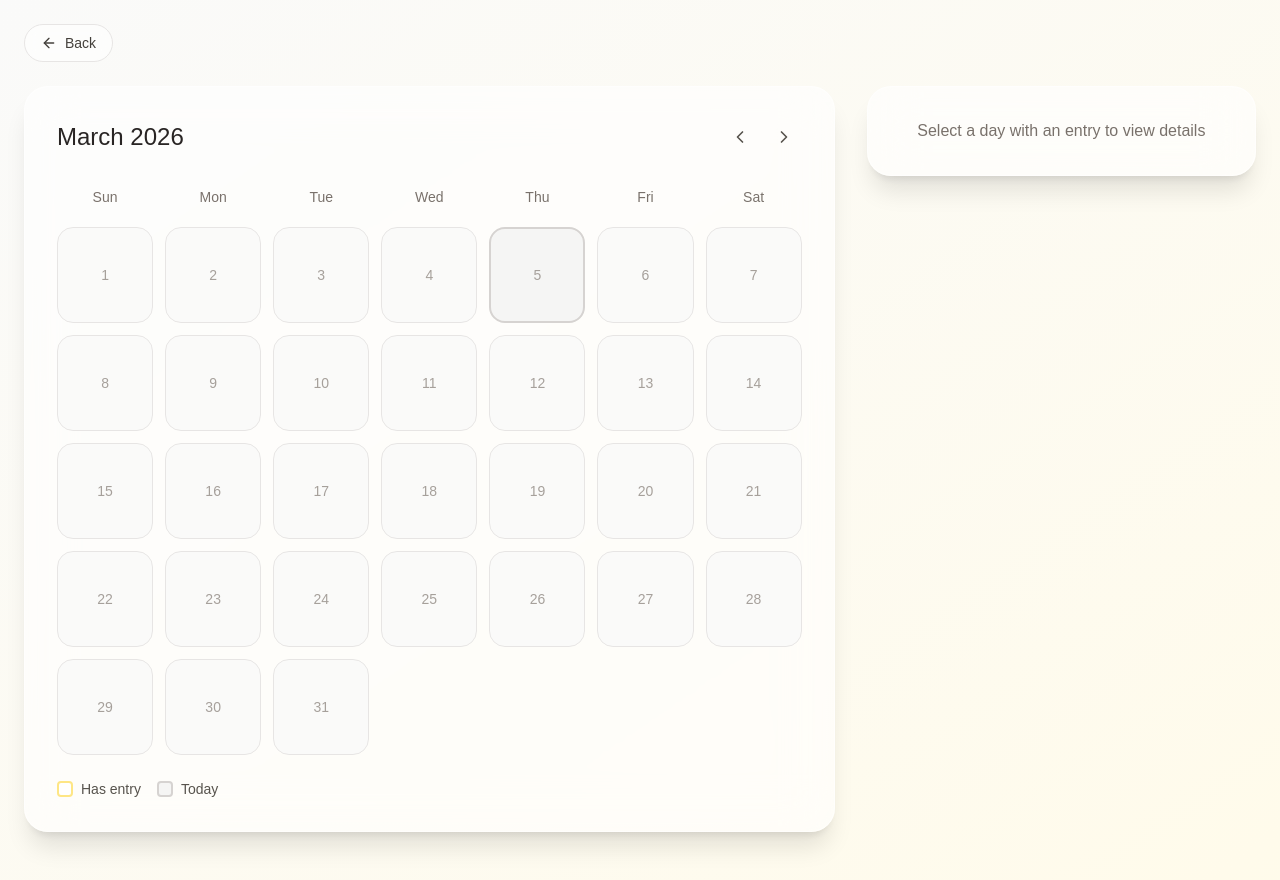
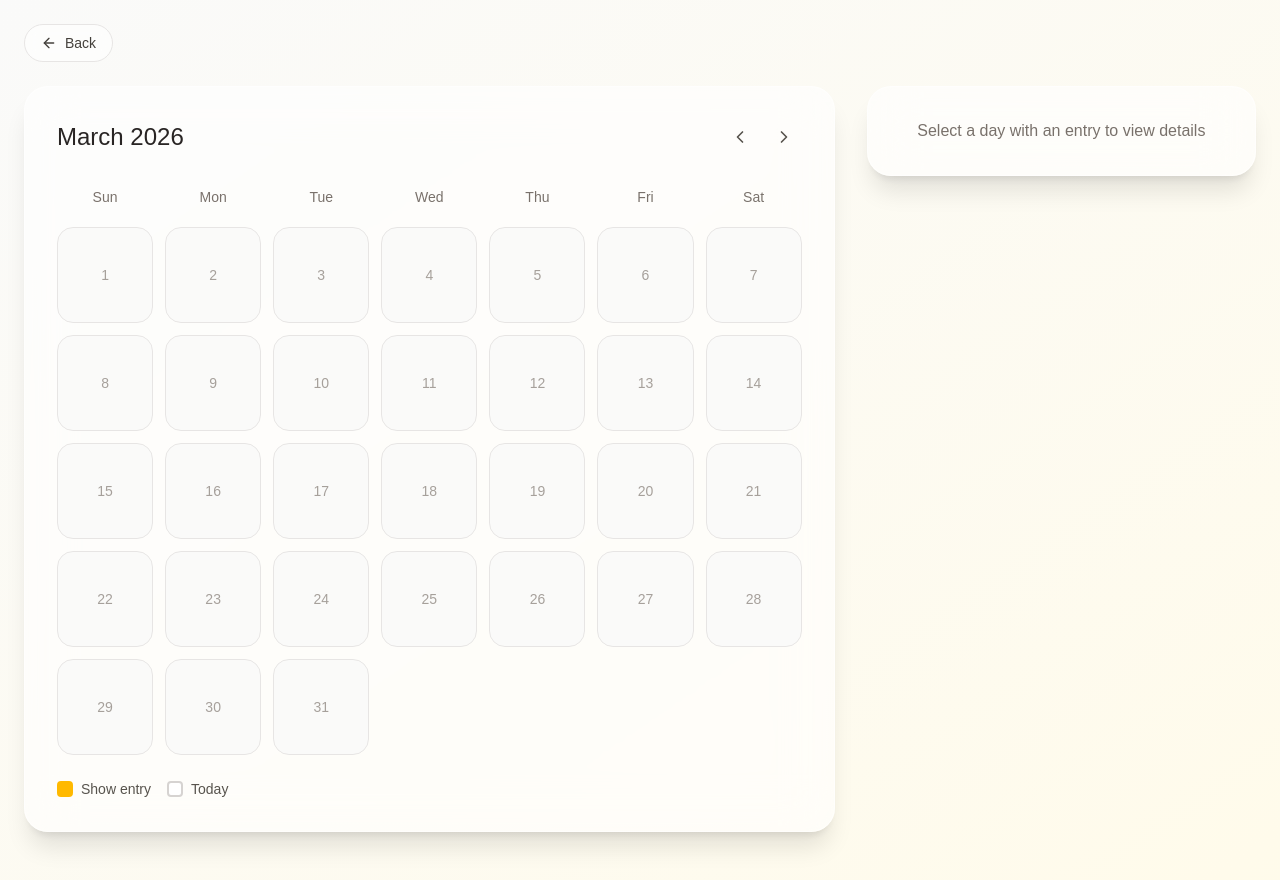
Before and after one commit to vishakhanm/AI_Journal, a Next.js app: page / in a window 1280 px wide. Both pictures are taken after a click on the button "Timeline". Built offline with nearby package versions, Linux system fonts and the light colour scheme.

Commit message:
timeline: show entries and today functionality

```diff
--- a/components/Timeline.tsx
+++ b/components/Timeline.tsx
@@ -38,12 +38,15 @@ function MiniVisual({ entry }: { entry: JournalEntryData }) {
         ctx.globalAlpha = 1;
     }, [entry.visual]);
 
-    return <canvas ref={canvasRef} className="w-full h-full" />;
+    return <canvas ref={canvasRef} className="w-full h-full rounded-2xl" />;
 }
 
 export default function Timeline({ entries, onBack, onSelectEntry }: TimelineProps) {
     const [currentMonth, setCurrentMonth] = useState(new Date());
     const [selectedEntry, setSelectedEntry] = useState<JournalEntryData | null>(null);
+
+    const [showEntries, setShowEntries] = useState(true);
+    const [highlightToday, setHighlightToday] = useState(false);
 
     const getDaysInMonth = (date: Date) => {
         const year = date.getFullYear();
@@ -74,6 +77,21 @@ export default function Timeline({ entries, onBack, onSelectEntry }: TimelinePro
         setCurrentMonth(new Date(currentMonth.getFullYear(), currentMonth.getMonth() + 1));
     };
 
+
+    const todayDate = new Date();
+    const todayEntry = entries.find(
+        entry => entry.date.toDateString() === todayDate.toDateString()
+    );
+    const displayDate = highlightToday ? todayDate : currentMonth;
+
+    useEffect(() => {
+        if (highlightToday) {
+            setSelectedEntry(todayEntry ?? null);
+        } else {
+            setSelectedEntry(null);
+        }
+    }, [highlightToday, todayEntry]);
+
     return (
         <div className="min-h-screen bg-gradient-to-br from-stone-50 to-amber-50">
             <header className="px-6 py-6">
@@ -92,6 +110,31 @@ export default function Timeline({ entries, onBack, onSelectEntry }: TimelinePro
                         <div className="bg-white/60 backdrop-blur-xl rounded-3xl shadow-xl border border-white/50 p-8">
                             <div className="flex justify-between items-center mb-8">
                                 <h2 className="text-2xl font-light text-stone-800">
+                                    {displayDate.toLocaleDateString("en-US", {
+                                        month: "long",
+                                        year: "numeric",
+                                    })}
+                                </h2>
+
+                                {!highlightToday && (
+                                    <div className="flex gap-2">
+                                        <button
+                                            onClick={previousMonth}
+                                            className="p-2 rounded-full hover:bg-stone-100 transition-colors"
+                                        >
+                                            <ChevronLeft className="w-5 h-5 text-stone-600" />
+                                        </button>
+                                        <button
+                                            onClick={nextMonth}
+                                            className="p-2 rounded-full hover:bg-stone-100 transition-colors"
+                                        >
+                                            <ChevronRight className="w-5 h-5 text-stone-600" />
+                                        </button>
+                                    </div>
+                                )}
+                            </div>
+                            {/* <div className="flex justify-between items-center mb-8">
+                                <h2 className="text-2xl font-light text-stone-800">
                                     {currentMonth.toLocaleDateString('en-US', { month: 'long', year: 'numeric' })}
                                 </h2>
                                 <div className="flex gap-2">
@@ -108,8 +151,30 @@ export default function Timeline({ entries, onBack, onSelectEntry }: TimelinePro
                                         <ChevronRight className="w-5 h-5 text-stone-600" />
                                     </button>
                                 </div>
+                            </div> */}
+
+                            {highlightToday ? (
+                                /* ---------------- TODAY MODE ---------------- */
+                                <div className="flex justify-center py-20">
+                                    <button
+                                        // onClick={() => setSelectedEntry(todayEntry ? todayEntry : null)}
+                                        className={`w-40 h-40 rounded-full flex items-center justify-center transition-all duration-300
+        ${todayEntry
+                                                ? "bg-white border-4 border-amber-300 hover:scale-110 shadow-lg"
+                                                : "bg-stone-100 border-2 border-stone-300"}
+      `}
+                                    >
+                                        <div className="text-center">
+                                            <div className="text-sm text-stone-500">Today</div>
+                                            <div className="text-3xl font-light text-stone-800">
+                                                {todayDate.getDate()}
                                             </div>
-
+                                        </div>
+                                    </button>
+                                </div>
+                            ) : (
+                                /* ---------------- CALENDAR MODE ---------------- */
+                                <>
                                     <div className="grid grid-cols-7 gap-3">
                                         {['Sun', 'Mon', 'Tue', 'Wed', 'Thu', 'Fri', 'Sat'].map(day => (
                                             <div key={day} className="text-center text-sm font-medium text-stone-500 pb-2">
@@ -124,17 +189,14 @@ export default function Timeline({ entries, onBack, onSelectEntry }: TimelinePro
                                         {[...Array(daysInMonth)].map((_, i) => {
                                             const day = i + 1;
                                             const entry = getEntryForDate(day);
-                                    const isToday = new Date().toDateString() === new Date(currentMonth.getFullYear(), currentMonth.getMonth(), day).toDateString();
 
                                             return (
                                                 <button
                                                     key={day}
-                                            onClick={() => entry && setSelectedEntry(entry)}
-                                            className={`aspect-square rounded-2xl transition-all duration-300 ${entry
-                                                ? 'bg-white border-2 border-amber-200 hover:border-amber-400 hover:scale-105 cursor-pointer overflow-hidden'
-                                                : isToday
-                                                    ? 'bg-stone-100 border-2 border-stone-300'
-                                                    : 'bg-stone-50 border border-stone-200'
+                                                    onClick={() => showEntries && setSelectedEntry(entry ?? null)}
+                                                    className={`aspect-square rounded-2xl transition-all duration-300 ${showEntries && entry
+                                                        ? "bg-white border-2 border-amber-200 hover:border-amber-400 hover:scale-105 cursor-pointer overflow-hidden"
+                                                        : "bg-stone-50 border border-stone-200"
                                                         }`}
                                                 >
                                                     {entry ? (
@@ -151,19 +213,48 @@ export default function Timeline({ entries, onBack, onSelectEntry }: TimelinePro
                                             );
                                         })}
                                     </div>
+                                </>
+                            )}
 
                             <div className="mt-6 flex items-center gap-4 text-sm">
-                                <div className="flex items-center gap-2">
-                                    <div className="w-4 h-4 rounded bg-white border-2 border-amber-200" />
-                                    <span className="text-stone-600">Has entry</span>
-                                </div>
-                                <div className="flex items-center gap-2">
-                                    <div className="w-4 h-4 rounded bg-stone-100 border-2 border-stone-300" />
-                                    <span className="text-stone-600">Today</span>
+                                {/* Has Entry Toggle */}
+                                <button
+                                    onClick={() => setShowEntries(prev => !prev)}
+                                    className="flex items-center gap-2 group"
+                                >
+                                    <div
+                                        className={`w-4 h-4 rounded border-2 transition-all ${showEntries
+                                            ? "bg-amber-400 border-amber-400"
+                                            : "bg-white border-stone-300"
+                                            }`}
+                                    />
+                                    <span className="text-stone-600 group-hover:text-stone-800">
+                                        Show entry
+                                    </span>
+                                </button>
+
+                                {/* Today Toggle */}
+                                <button
+                                    onClick={() => setHighlightToday(prev => !prev)}
+                                    className="flex items-center gap-2 group"
+                                >
+                                    <div
+                                        className={`w-4 h-4 rounded border-2 transition-all ${highlightToday
+                                            ? "bg-amber-400 border-amber-400"
+                                            : "bg-white border-stone-300"
+                                            }`}
+                                    />
+                                    <span className="text-stone-600 group-hover:text-stone-800">
+                                        Today
+                                    </span>
+                                </button>
+
                             </div>
                         </div>
                     </div>
-                    </div>
+
+                    {
+                        (showEntries || highlightToday) && (
 
                             <div className="lg:sticky lg:top-6 h-fit">
                                 {selectedEntry ? (
@@ -209,6 +300,8 @@ export default function Timeline({ entries, onBack, onSelectEntry }: TimelinePro
                                     </div>
                                 )}
                             </div>
+                        )
+                    }
                 </div>
             </main>
         </div>
```
Lines whose indentation alone changed are shown as unchanged.
